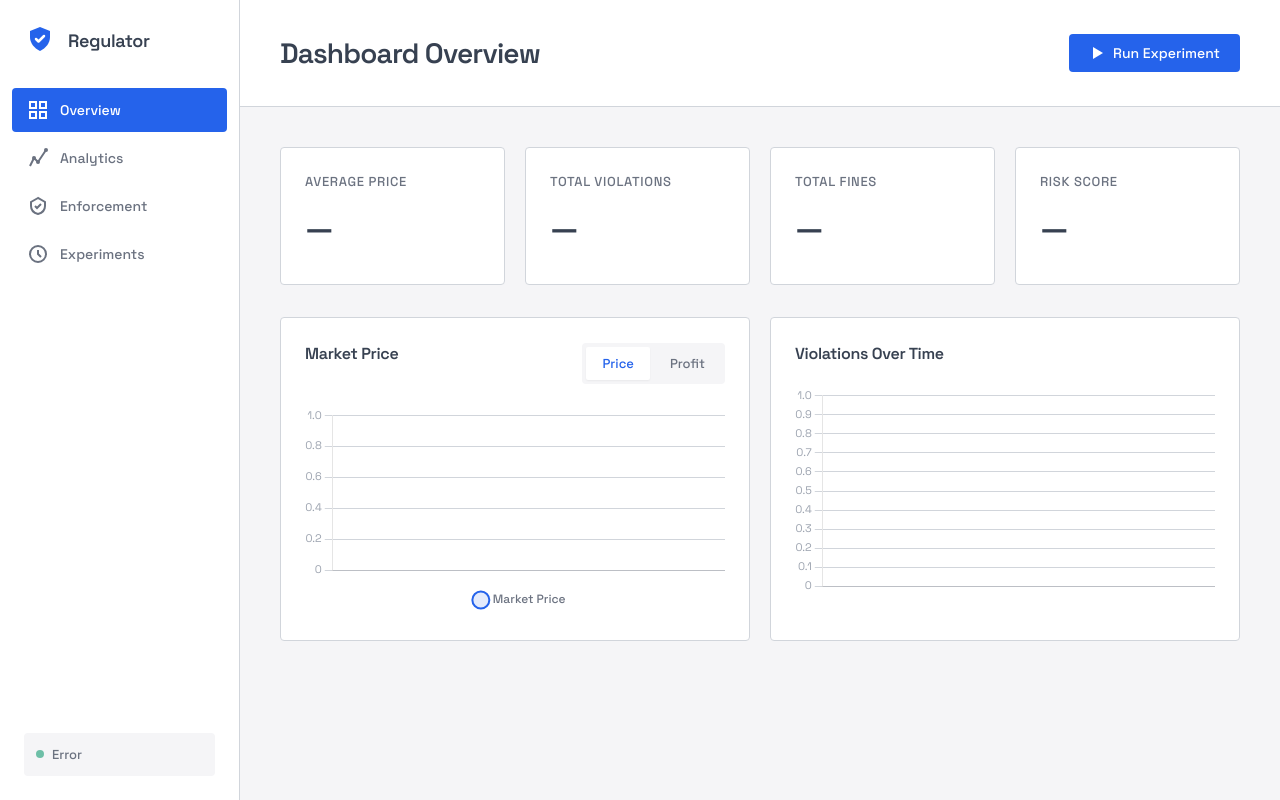
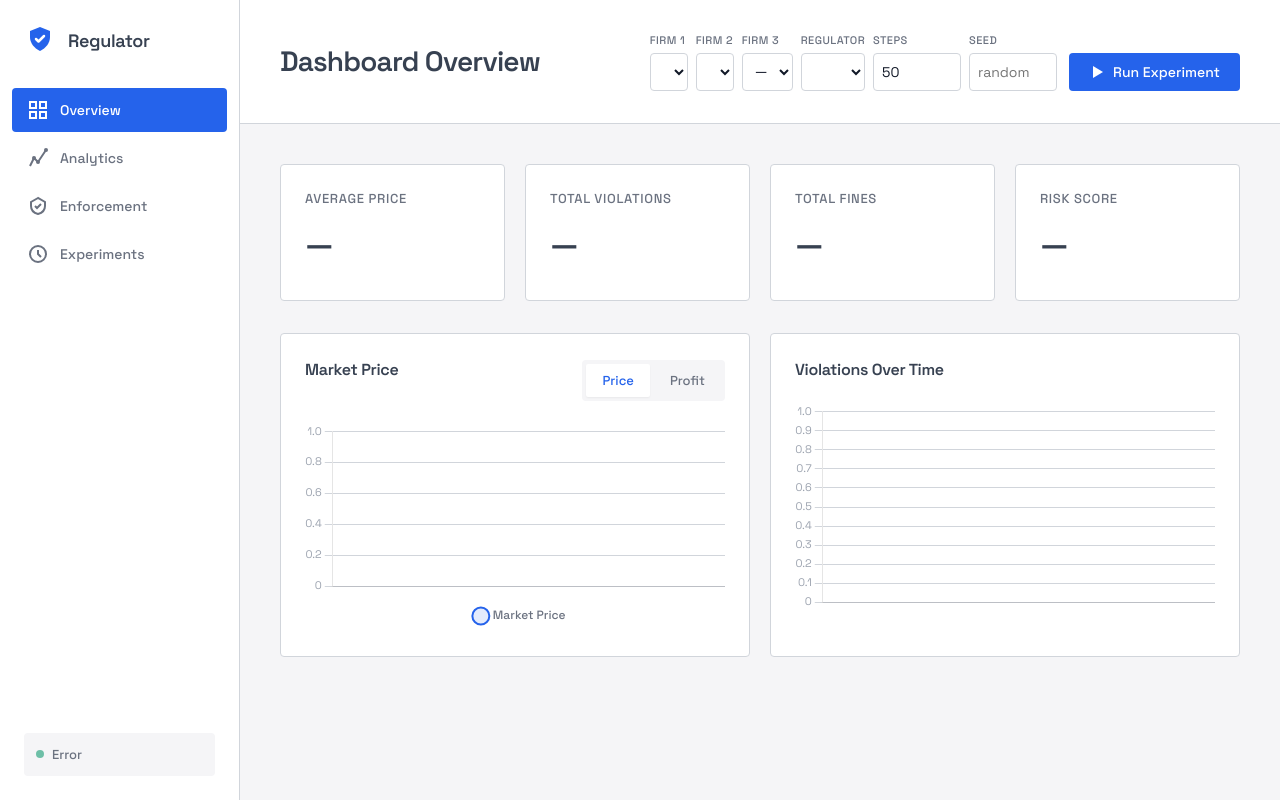
Before and after one commit to bangyen/regulator, a Flask app: page / in a window 1280 px wide. Run offline with Flask 3, Linux system fonts and the light colour scheme; lists and menus that the app fills with data are empty.

Commit message:
Let the dashboard choose what to run
The Run button always ran 50 steps of random vs tit-for-tat under the
default regulator. It now has controls for up to three firms, the
regulator, steps and seed (blank = random), populated from a new
/api/options endpoint.

- /api/experiment/run validates a JSON body (parse_run_request) and
  returns 400 with a message on bad input, 409 if a run is in progress
- The running flag is set under a lock before the worker thread starts, so
  double clicks can't start two runs
- Errors from the script now surface (it writes to stdout, not stderr)
- 0 violations showed as a dash
- Unit tests for validation/endpoints; browser tests for the controls

```diff
--- a/dashboard/main.py
+++ b/dashboard/main.py
@@ -16,7 +16,9 @@
 from typing import Any
 
 import numpy as np
-from flask import Flask, Response, jsonify, render_template
+from flask import Flask, Response, jsonify, render_template, request
+
+from regulator.experiments.experiment_runner import AGENT_TYPES, REGULATOR_CONFIGS
 
 # Configure logging
 logging.basicConfig(
@@ -27,8 +29,13 @@
 
 app = Flask(__name__)
 
-# Track running experiments
-running_experiments = {"status": "idle", "progress": None, "error_message": None}
+# Track running experiments (mutated in place; guarded by run_lock on start)
+running_experiments: dict[str, Any] = {
+    "status": "idle",
+    "progress": None,
+    "error_message": None,
+}
+run_lock = threading.Lock()
 
 
 def get_log_dir() -> Path:
@@ -240,17 +247,75 @@
     return jsonify(experiments)
 
 
-def run_experiment_background(steps: int, firms: list[str]) -> None:
+MAX_STEPS = 1000
+MAX_FIRMS = 5
+DEFAULT_RUN: dict[str, Any] = {
+    "firms": ["random", "titfortat"],
+    "regulator": "rule_based",
+    "steps": 50,
+    "seed": None,
+}
+
+
+def parse_run_request(payload: dict[str, Any] | None) -> dict[str, Any]:
+    """Validate an experiment request, filling defaults for missing fields.
+
+    Raises:
+        ValueError: with a user-facing message when a field is invalid
+    """
+    payload = payload or {}
+    config = {**DEFAULT_RUN, **{k: v for k, v in payload.items() if v is not None}}
+
+    firms = config["firms"]
+    if not isinstance(firms, list) or not 1 <= len(firms) <= MAX_FIRMS:
+        raise ValueError(f"firms must be a list of 1-{MAX_FIRMS} agent types")
+    for firm in firms:
+        if (
+            not isinstance(firm, str)
+            or firm.lower().replace("_", "").replace("-", "") not in AGENT_TYPES
+        ):
+            raise ValueError(
+                f"Unknown agent type {firm!r}; valid: {', '.join(AGENT_TYPES)}"
+            )
+
+    if config["regulator"] not in REGULATOR_CONFIGS:
+        raise ValueError(
+            f"Unknown regulator {config['regulator']!r}; "
+            f"valid: {', '.join(REGULATOR_CONFIGS)}"
+        )
+
+    steps = config["steps"]
+    if not isinstance(steps, int) or isinstance(steps, bool):
+        raise ValueError("steps must be an integer")
+    if not 5 <= steps <= MAX_STEPS:
+        raise ValueError(f"steps must be between 5 and {MAX_STEPS}")
+
+    seed = config["seed"]
+    if seed is None:
+        seed = random.randint(1, 999999)
+    elif not isinstance(seed, int) or isinstance(seed, bool) or seed < 0:
+        raise ValueError("seed must be a non-negative integer")
+
+    return {
+        "firms": firms,
+        "regulator": config["regulator"],
+        "steps": steps,
+        "seed": seed,
+    }
+
+
+def run_experiment_background(config: dict[str, Any]) -> None:
     """Run experiment in background thread.
 
     Executes the experiment runner script as a subprocess to avoid
     blocking the Flask server. Updates global status for polling.
+
+    Args:
+        config: Validated request from parse_run_request
     """
-    global running_experiments
     try:
-        running_experiments["status"] = "running"
         running_experiments["progress"] = 0
-        logger.info(f"Starting experiment: {steps} steps, firms={firms}")
+        logger.info(f"Starting experiment: {config}")
 
         project_root = Path(__file__).parent.parent
 
@@ -258,18 +323,17 @@
         venv_python = project_root / "venv" / "bin" / "python3"
         python_cmd = str(venv_python) if venv_python.exists() else sys.executable
 
-        # Generate random seed for each experiment
-        seed = random.randint(1, 999999)
-
         cmd = [
             python_cmd,
             "scripts/run_experiment.py",
             "--steps",
-            str(steps),
+            str(config["steps"]),
             "--firms",
-            ",".join(firms),
+            ",".join(config["firms"]),
+            "--regulator",
+            config["regulator"],
             "--seed",
-            str(seed),
+            str(config["seed"]),
             "--log-dir",
             str(get_log_dir()),
         ]
@@ -286,10 +350,11 @@
         running_experiments["progress"] = 100
         logger.info("Experiment completed successfully")
     except subprocess.CalledProcessError as e:
+        output = (e.stderr or e.stdout or "").strip()
         running_experiments["status"] = "error"
         running_experiments["progress"] = None
-        running_experiments["error_message"] = f"Process failed: {e.stderr[:200]}"
-        logger.error(f"Experiment failed: {e.stderr}")
+        running_experiments["error_message"] = f"Process failed: {output[-200:]}"
+        logger.error(f"Experiment failed: {output}")
     except Exception as e:
         running_experiments["status"] = "error"
         running_experiments["progress"] = None
@@ -297,32 +362,48 @@
         logger.error(f"Experiment error: {e}")
 
 
+@app.route("/api/options")
+def run_options() -> Response:
+    """Choices and defaults for the Run Experiment controls."""
+    return jsonify(
+        {
+            "agent_types": list(AGENT_TYPES),
+            "regulator_configs": list(REGULATOR_CONFIGS),
+            "max_steps": MAX_STEPS,
+            "max_firms": MAX_FIRMS,
+            "defaults": DEFAULT_RUN,
+        }
+    )
+
+
 @app.route("/api/experiment/run", methods=["POST"])
-def run_experiment() -> Response:
+def run_experiment() -> tuple[Response, int] | Response:
     """Start a new experiment in the background.
 
-    Initiates a new simulation run with default parameters. The experiment
-    runs asynchronously while status can be polled via /api/experiment/status.
+    Accepts an optional JSON body with firms, regulator, steps and seed (see
+    parse_run_request); missing fields use DEFAULT_RUN. Status can be polled
+    via /api/experiment/status.
     """
-    global running_experiments
+    with run_lock:
+        if running_experiments["status"] == "running":
+            logger.warning("Attempted to start experiment while one is already running")
+            return jsonify({"error": "Experiment already running"}), 409
 
-    if running_experiments["status"] == "running":
-        logger.warning("Attempted to start experiment while one is already running")
-        return jsonify({"error": "Experiment already running"}), 400
+        try:
+            config = parse_run_request(request.get_json(silent=True))
+        except ValueError as e:
+            return jsonify({"error": str(e)}), 400
 
-    # Reset state
-    running_experiments = {"status": "idle", "progress": None, "error_message": None}
+        # Mark running before the thread starts so a second request is refused
+        running_experiments.update(
+            {"status": "running", "progress": None, "error_message": None}
+        )
 
-    # Default experiment parameters
-    steps = 50
-    firms = ["random", "titfortat"]
-
-    # Start experiment in background thread
-    thread = threading.Thread(target=run_experiment_background, args=(steps, firms))
+    thread = threading.Thread(target=run_experiment_background, args=(config,))
     thread.daemon = True
     thread.start()
 
-    return jsonify({"status": "started", "steps": steps, "firms": firms})
+    return jsonify({"status": "started", **config})
 
 
 @app.route("/api/experiment/status")
--- a/dashboard/static/css/style.css
+++ b/dashboard/static/css/style.css
@@ -171,6 +171,51 @@
     display: flex;
     gap: 12px;
     flex-wrap: wrap;
+    align-items: flex-end;
+}
+
+.run-controls {
+    display: flex;
+    gap: 8px;
+    flex-wrap: wrap;
+    align-items: flex-end;
+}
+
+.field {
+    display: flex;
+    flex-direction: column;
+    gap: 4px;
+    min-width: 0;
+}
+
+.field-label {
+    font-size: 11px;
+    font-weight: 500;
+    letter-spacing: 0.04em;
+    text-transform: uppercase;
+    color: var(--color-text-secondary);
+}
+
+.field select,
+.field input {
+    height: 38px;
+    padding: 0 8px;
+    border: 1px solid var(--color-border);
+    border-radius: 4px;
+    background: var(--color-surface);
+    color: var(--color-text-primary);
+    font-family: var(--font-primary);
+    font-size: 14px;
+}
+
+.field-narrow input {
+    width: 88px;
+}
+
+.field select:focus,
+.field input:focus {
+    outline: 2px solid var(--color-accent);
+    outline-offset: 1px;
 }
 
 .btn-primary,
--- a/dashboard/static/js/dashboard.js
+++ b/dashboard/static/js/dashboard.js
@@ -203,7 +203,7 @@
 
 function updateMetrics(metrics) {
     document.getElementById('avg-price').textContent = metrics.avg_price?.toFixed(2) || '—';
-    document.getElementById('violations').textContent = metrics.total_violations || '—';
+    document.getElementById('violations').textContent = metrics.total_violations ?? '—';
     document.getElementById('total-fines').textContent = metrics.total_fines?.toFixed(2) || '—';
     document.getElementById('risk-score').textContent = metrics.avg_risk_score?.toFixed(2) || '—';
 }
@@ -384,6 +384,62 @@
     });
 }
 
+const AGENT_LABELS = {
+    random: 'Random',
+    bestresponse: 'Best response',
+    titfortat: 'Tit-for-tat',
+    stealth: 'Stealth colluder'
+};
+
+const REGULATOR_LABELS = {
+    rule_based: 'Rule-based',
+    ml: 'ML',
+    enhanced: 'Enhanced',
+    none: 'None'
+};
+
+function fillSelect(select, values, labels, selected, optional) {
+    const options = values.map(v => `<option value="${v}">${labels[v] || v}</option>`);
+    if (optional) options.unshift('<option value="">—</option>');
+    select.innerHTML = options.join('');
+    select.value = selected ?? '';
+}
+
+async function initRunControls() {
+    try {
+        const response = await fetch('/api/options');
+        const options = await response.json();
+        const defaults = options.defaults;
+
+        document.querySelectorAll('.firm-select').forEach((select, i) => {
+            const optional = select.dataset.optional === 'true';
+            fillSelect(select, options.agent_types, AGENT_LABELS, defaults.firms[i], optional);
+        });
+        fillSelect(
+            document.getElementById('regulator-select'),
+            options.regulator_configs, REGULATOR_LABELS, defaults.regulator, false
+        );
+        const steps = document.getElementById('steps-input');
+        steps.max = options.max_steps;
+        steps.value = defaults.steps;
+    } catch (error) {
+        console.error('Failed to load run options:', error);
+    }
+}
+
+function readRunConfig() {
+    const firms = [...document.querySelectorAll('.firm-select')]
+        .map(select => select.value)
+        .filter(Boolean);
+    const seed = document.getElementById('seed-input').value;
+    return {
+        firms,
+        regulator: document.getElementById('regulator-select').value,
+        steps: parseInt(document.getElementById('steps-input').value, 10),
+        seed: seed === '' ? null : parseInt(seed, 10)
+    };
+}
+
 function initExperimentRunner() {
     const runBtn = document.getElementById('run-btn');
     if (!runBtn) return;
@@ -401,9 +457,14 @@
 
             document.getElementById('sidebar-status').textContent = 'Running';
 
-            const response = await fetch('/api/experiment/run', { method: 'POST' });
+            const response = await fetch('/api/experiment/run', {
+                method: 'POST',
+                headers: { 'Content-Type': 'application/json' },
+                body: JSON.stringify(readRunConfig())
+            });
             if (!response.ok) {
-                throw new Error('Failed to start experiment');
+                const body = await response.json().catch(() => ({}));
+                throw new Error(body.error || 'Failed to start experiment');
             }
 
             // Poll for status
@@ -450,7 +511,7 @@
                 Run Experiment
             `;
             document.getElementById('sidebar-status').textContent = 'Error';
-            alert('Failed to start experiment');
+            alert(error.message || 'Failed to start experiment');
         }
     });
 }
@@ -481,6 +542,7 @@
     initNavigation();
     initCharts();
     initToggleButtons();
+    initRunControls();
     initExperimentRunner();
     initExportButton();
 
--- a/dashboard/templates/dashboard.html
+++ b/dashboard/templates/dashboard.html
@@ -71,6 +71,32 @@
             <header class="header">
                 <h1 class="page-title">Dashboard Overview</h1>
                 <div class="header-actions">
+                    <form class="run-controls" id="run-controls" onsubmit="return false">
+                        <label class="field">
+                            <span class="field-label">Firm 1</span>
+                            <select id="firm-1" class="firm-select"></select>
+                        </label>
+                        <label class="field">
+                            <span class="field-label">Firm 2</span>
+                            <select id="firm-2" class="firm-select"></select>
+                        </label>
+                        <label class="field">
+                            <span class="field-label">Firm 3</span>
+                            <select id="firm-3" class="firm-select" data-optional="true"></select>
+                        </label>
+                        <label class="field">
+                            <span class="field-label">Regulator</span>
+                            <select id="regulator-select"></select>
+                        </label>
+                        <label class="field field-narrow">
+                            <span class="field-label">Steps</span>
+                            <input id="steps-input" type="number" min="5" step="1" value="50">
+                        </label>
+                        <label class="field field-narrow">
+                            <span class="field-label">Seed</span>
+                            <input id="seed-input" type="number" min="0" step="1" placeholder="random">
+                        </label>
+                    </form>
                     <button class="btn-primary" id="run-btn">
                         <svg width="16" height="16" viewBox="0 0 16 16" fill="none">
                             <polygon points="4 2 14 8 4 14 4 2" fill="currentColor"/>
```
Also changed, not shown: tests/e2e/test_dashboard_browser.py (+51 -0 lines), tests/unit/test_dashboard_run.py (added, +135 -0 lines).
